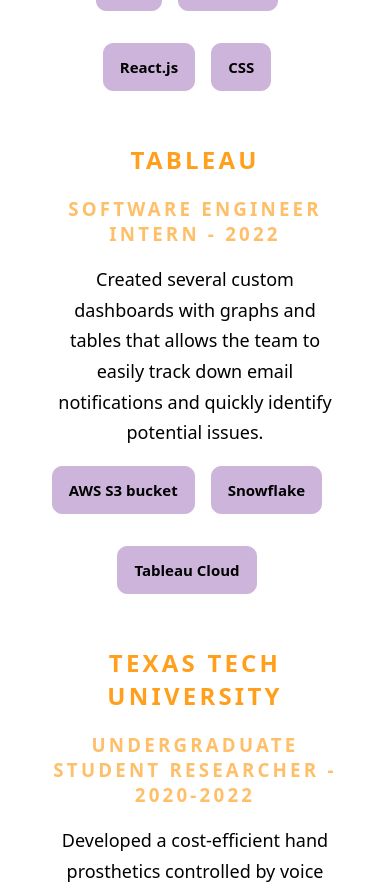
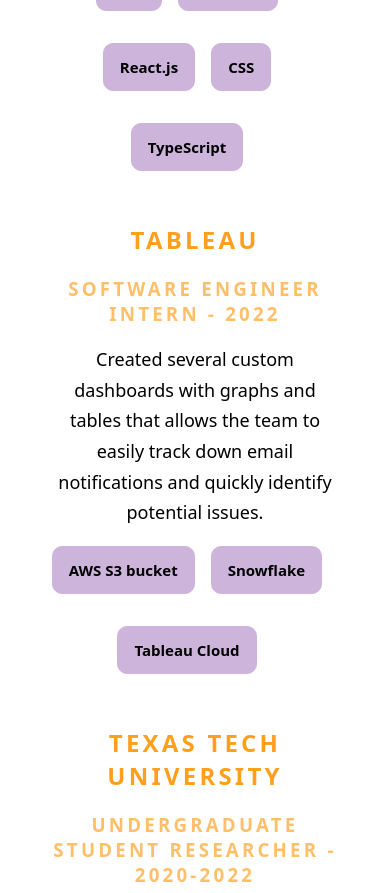
Before and after one commit to giupiombo/portfolio, a React (Create React App) app: page / in a window 390 px wide. Shown: the part 3437-4330 px from the top of the page. Built offline with nearby package versions, Linux system fonts and the light colour scheme.

Commit message:
added typescript to experience mobile

```diff
--- a/src/components/Mobile/Experience.js
+++ b/src/components/Mobile/Experience.js
@@ -14,6 +14,7 @@
       <button>Postman</button>
       <button>React.js</button>
       <button>CSS</button>
+      <button>TypeScript</button>
       <h2>Tableau</h2>
       <h3>Software Engineer Intern - 2022</h3>
       <p>
```
